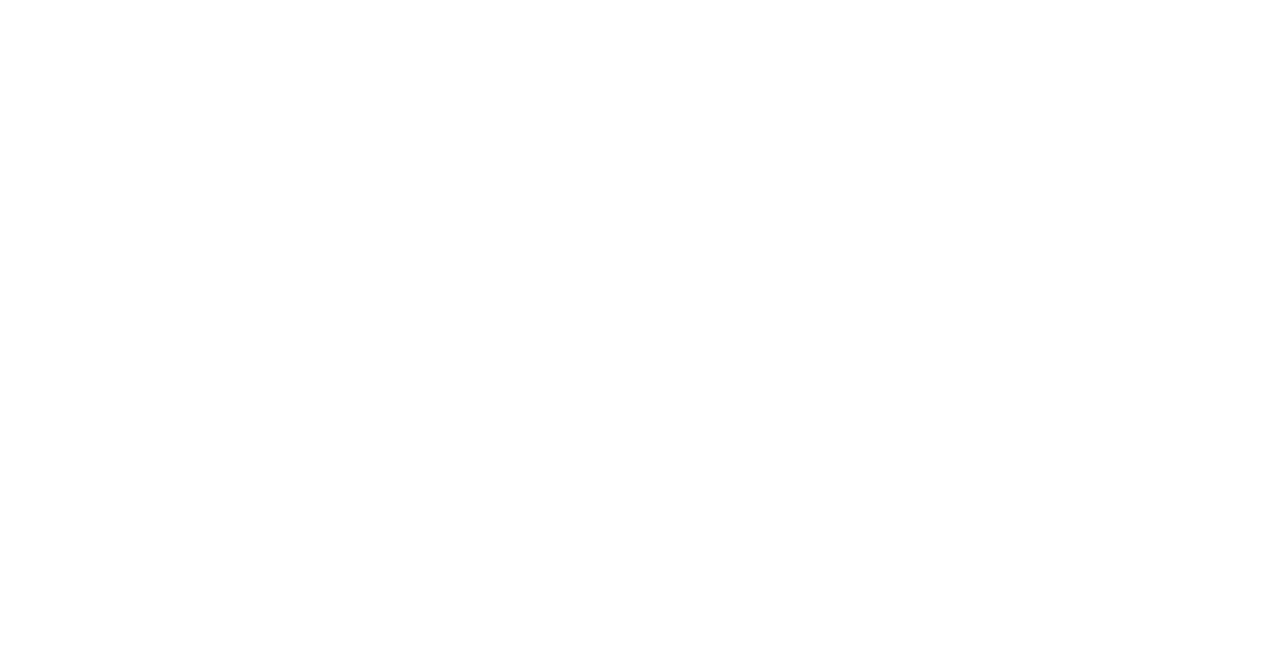
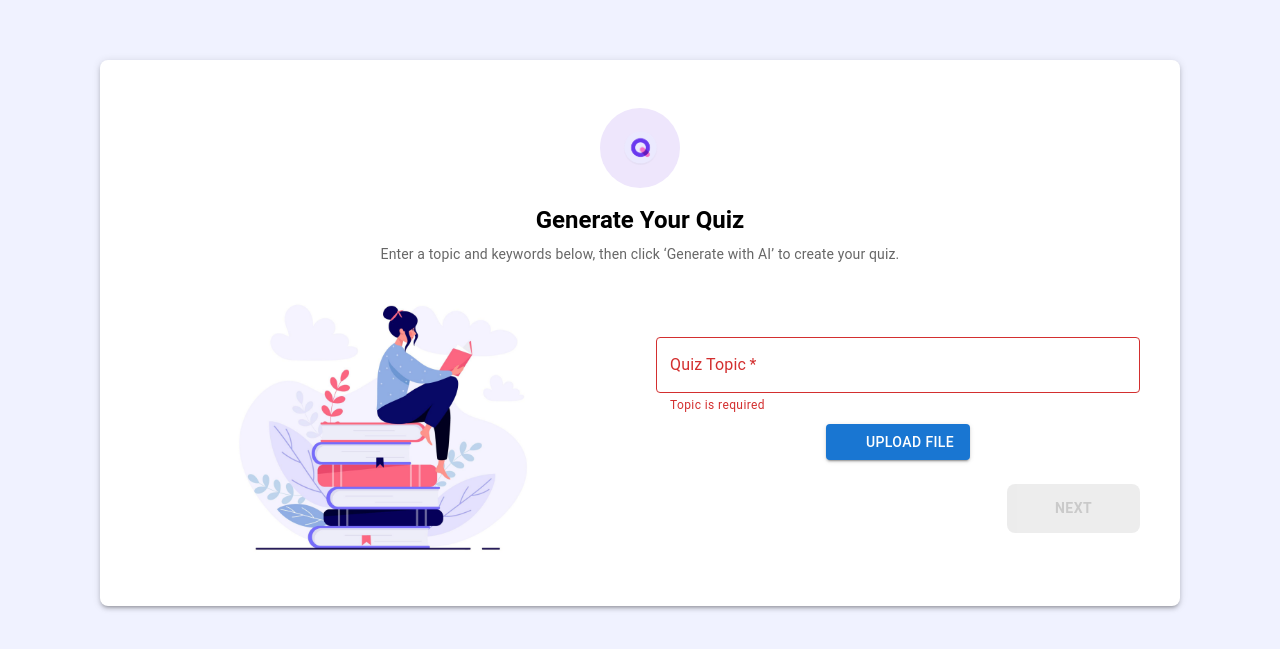
Before and after one commit to JordanovaAntoaneta/uiktp-frontend, a React (Create React App) app: page /generate-quiz in a window 1280 px wide. Before the commit this address had no page. Shown: the part 115-764 px from the top of the page. Built offline with nearby package versions, Linux system fonts and the light colour scheme; some icons are missing; a web font is replaced by a local one.

Commit message:
Updated packages and CreateQuiz page fixed

```diff
--- a/package.json
+++ b/package.json
@@ -61,7 +61,7 @@
     "@typescript-eslint/parser": "^5.62.0",
     "babel-eslint": "^10.1.0",
     "babel-jest": "^29.7.0",
-    "eslint": "^9.26.0",
+    "eslint": "^8.56.0",
     "eslint-config-react-app": "^7.0.1",
     "eslint-plugin-flowtype": "^8.0.3",
     "eslint-plugin-import": "^2.25.4",
--- a/src/App.tsx
+++ b/src/App.tsx
@@ -42,7 +42,7 @@ function App() {
         <Route path="/reset-password" element={<ResetPasswordPage />} />
         <Route path='/user-details' element={<UserDetails />} />
         <Route path='/change-password' element={<ChangePassword />} />
-        <Route path='/create-quiz' element={<CreatedQuizPage />} />
+        <Route path='/generate-quiz' element={<CreatedQuizPage />} />
         <Route path='/questions' element={<QusetionsProfPage />} />
       </Routes>
     </div>
--- a/src/components/CreatedQuizPage.tsx
+++ b/src/components/CreatedQuizPage.tsx
@@ -1,156 +1,87 @@
-import { Box, Button, TextField, Typography } from "@mui/material";
+import React, { useState, useEffect, useCallback } from "react";
+import {
+  Box, Button, TextField, Typography, Snackbar
+} from "@mui/material";
+import MuiAlert from '@mui/material/Alert';
+import CloudUploadIcon from '@mui/icons-material/CloudUpload';
+import { styled } from '@mui/material/styles';
 import illustration from "../assets/CreatedQuizPage/illustration.png";
 import glass from "../assets/CreatedQuizPage/magnifying glass.png";
+import { useNavigate } from "react-router-dom";
+import { AllUsersInterface } from "../interfaces/AllUsersInterface";
+import { CreateQuizInterface } from "../interfaces/CreateQuizInterface";
 
-import { useNavigate } from "react-router-dom";
-
-import { AllUsersInterface } from "../interfaces/AllUsersInterface";
-
-//za checkbox
-import * as React from 'react';
-import Checkbox from '@mui/material/Checkbox';
-import Autocomplete from '@mui/material/Autocomplete';
-import CheckBoxOutlineBlankIcon from '@mui/icons-material/CheckBoxOutlineBlank';
-import CheckBoxIcon from '@mui/icons-material/CheckBox';
-
-import { useState, useEffect } from "react";
-
-import { CreateQuizInterface } from "../interfaces/CreateQuizInterface";
-import { error } from "console";
-
-import CloudUploadIcon from '@mui/icons-material/CloudUpload';
-import { styled } from '@mui/material/styles';
-
-import Snackbar from '@mui/material/Snackbar';
-import MuiAlert from '@mui/material/Alert';
-
-const Input = styled('input')({
-  display: 'none',
-});
-
-
-const icon = <CheckBoxOutlineBlankIcon fontSize="small" />;
-const checkedIcon = <CheckBoxIcon fontSize="small" />;
-
+const Input = styled('input')({ display: 'none' });
 
 const CreatedQuizPage: React.FC = () => {
   const navigate = useNavigate();
 
-  //ova e za site useri
-  const [allUsers, setAllUsers] = useState<AllUsersInterface[]>([]);
-
-  //ova otposle dodadov za studenti
   const [studentUsers, setStudentUsers] = useState<AllUsersInterface[]>([]);
-
-  //ova e za text fields da mora da se popolneti pred next da se klikne
   const [topic, setTopic] = useState('');
-  const [keywords, setKeywords] = useState('');
-  const [selectedUsers, setSelectedUsers] = useState<AllUsersInterface[]>([]);
-
-  //alert deka ne e prikacen fajl
+  const [file, setFile] = useState<File | null>(null);
   const [snackbarOpen, setSnackbarOpen] = useState(false);
   const [snackbarMessage, setSnackbarMessage] = useState('');
-
-  const [file, setFile] = useState<File | null>(null);
 
   useEffect(() => {
     const fetchUsers = async () => {
       try {
-        // zemam token od localStorage
         const token = localStorage.getItem('accessToken');
-        console.log("Token:", token);
-
-        if (!token) {
-          console.error('No access token found');
-          return;
-        }
-
-
-        // pravam povik do api
+        if (!token) throw new Error('No access token found');
         const response = await fetch('http://localhost:8090/api/v1/User/all', {
-          method: 'GET',
           headers: {
-            'Authorization': `Bearer ${ token }`,
+            'Authorization': `Bearer ${token}`,
             'Content-Type': 'application/json',
           },
         });
-
-
-  if (!response.ok) {
-    throw new Error('Failed to fetch users');
+        if (!response.ok) throw new Error('Failed to fetch users');
+        const data: AllUsersInterface[] = await response.json();
+        setStudentUsers(data.filter(user => user.type === 'Student'));
+      } catch (error) {
+        setSnackbarMessage((error as Error).message || "Error fetching users");
+        setSnackbarOpen(true);
       }
-
-  const data: AllUsersInterface[] = await response.json();
-
-  //ova sega dodadov
-  setAllUsers(data);
-  const students = data.filter(user => user.type === 'Student');
-  setStudentUsers(students);
-
-  console.log("All users:", data);
-  console.log("Student users:", students);
-  //do tuka
-
-  // Step 3: Update na state so useri filtrirani
-  setAllUsers(studentUsers);
-
-  console.log("Student users:", studentUsers);
-
-} catch (error) {
-  console.error('Error fetching users:', error);
-}
-
-
     };
-
     fetchUsers();
   }, []);
 
-useEffect(() => {
-  console.log("Users:", allUsers);
-}, [allUsers]);
+  const isFormValid = topic.trim() !== '' && file !== null;
 
-//ova sea dodadov
-useEffect(() => {
-  console.log("Updated Student Users:", studentUsers);
-}, [studentUsers]);
+  const handleFileChange = useCallback((event: React.ChangeEvent<HTMLInputElement>) => {
+    const selectedFile = event.target.files?.[0];
+    if (!selectedFile) return;
+    if (selectedFile.type !== 'application/pdf') {
+      setSnackbarMessage('Only PDF files are allowed.');
+      setSnackbarOpen(true);
+      event.target.value = '';
+      return;
+    }
+    setFile(selectedFile);
+  }, []);
 
-
-
-const isFormValid = topic.trim() !== '' && file !== null
-
-
-//handleNext - Antoaneta
-const handleNext = async () => {
+  const handleNext = useCallback(async () => {
     const token = localStorage.getItem('accessToken');
     if (!token) {
       setSnackbarMessage("No access token found");
       setSnackbarOpen(true);
       return;
     }
-
     if (!file) {
       setSnackbarMessage("Please upload a PDF file before proceeding.");
       setSnackbarOpen(true);
       return;
     }
 
-  const quizPayload: CreateQuizInterface = {
-    Name: topic,
-    CreatedAt: new Date().toISOString(),
-    File: topic.toLowerCase().replace(/\s+/g, "_") + ".pdf",
-  };
+    const formData = new FormData();
+    formData.append("Name", topic);
+    formData.append("File", file);
 
     try {
-    console.log("Sending payload:", JSON.stringify(quizPayload, null, 2));
-
       const response = await fetch('http://localhost:8090/api/v1/Quiz', {
         method: 'POST',
         headers: {
           'Authorization': `Bearer ${token}`,
-        'Content-Type': 'application/json'
         },
-      body: JSON.stringify(quizPayload)
+        body: formData
       });
 
       if (!response.ok) {
@@ -159,148 +90,51 @@ const handleNext = async () => {
         setSnackbarOpen(true);
         return;
       }
-
-    const createdQuiz: CreateQuizInterface = await response.json();
-    console.log("Created quiz:", createdQuiz);
-
+      // const createdQuiz = await response.json();
       // navigate('/questions', { state: { quizId: createdQuiz.id } });
-
     } catch (error) {
       setSnackbarMessage("Error creating quiz");
       setSnackbarOpen(true);
-    console.error("Error creating quiz:", error);
     }
-};
-
-
-const handleFileChange = (event: React.ChangeEvent<HTMLInputElement>) => {
-  const selectedFile = event.target.files?.[0];
-  if (!selectedFile) return;
-
-  if (selectedFile.type !== 'application/pdf') {
-    alert('Only PDF files are allowed.');
-    event.target.value = '';
-    return;
-  }
-
-  setFile(selectedFile);
-};
-
+  }, [topic, file]);
 
   return (
-  <Box
-    sx={{
-      minHeight: "100vh",
-      width: "100%",
-      bgcolor: "#f0f2ff",
-      display: "flex",
-      justifyContent: "center",
-      alignItems: "center",
-      py: 6,
-    }}
-  >
-    <Box
-      sx={{
-        width: 1000,
-        bgcolor: "#fff",
-        borderRadius: 2,
-        boxShadow: 3,
-        px: 5,
-        py: 6,
-        display: "flex",
-        flexDirection: "column",
-        alignItems: "center",
-      }}
-    >
-      {/* Logo Circle */}
-      <Box
-        sx={{
-          width: 80,
-          height: 80,
-          borderRadius: "50%",
-          bgcolor: "#eee6fc",
-          display: "flex",
-          alignItems: "center",
-          justifyContent: "center",
-          mb: 2,
-        }}
-      >
+    <Box sx={{
+      minHeight: "100vh", width: "100%", bgcolor: "#f0f2ff",
+      display: "flex", justifyContent: "center", alignItems: "center", py: 6,
+    }}>
+      <Box sx={{
+        width: 1000, bgcolor: "#fff", borderRadius: 2, boxShadow: 3, px: 5, py: 6,
+        display: "flex", flexDirection: "column", alignItems: "center",
+      }}>
+        <Box sx={{
+          width: 80, height: 80, borderRadius: "50%", bgcolor: "#eee6fc",
+          display: "flex", alignItems: "center", justifyContent: "center", mb: 2,
+        }}>
           <img src={glass} alt="Logo" width={35} />
         </Box>
-
-      {/* Centered Title and Subtitle */}
         <Typography variant="h5" fontWeight="bold" textAlign="center" mb={1}>
           Generate Your Quiz
         </Typography>
-      <Typography
-        variant="body2"
-        color="textSecondary"
-        textAlign="center"
-        mb={4}
-        maxWidth="600px"
-      >
+        <Typography variant="body2" color="textSecondary" textAlign="center" mb={4} maxWidth="600px">
           Enter a topic and keywords below, then click ‘Generate with AI’ to create your quiz.
         </Typography>
-
-      {/* Two-column layout */}
-      <Box
-        sx={{
-          display: "flex",
-          flexDirection: "row",
-          width: "100%",
-        }}
-      >
-        {/* Left: Illustration */}
-        <Box
-          sx={{
-            flex: 1,
-            display: "flex",
-            justifyContent: "center",
-            alignItems: "center",
-            pr: 2,
-          }}
-        >
-          <img
-            src={illustration}
-            alt="Illustration"
-            style={{ width: "100%", maxWidth: "300px" }}
+        <Box sx={{ display: "flex", flexDirection: "row", width: "100%" }}>
+          <Box sx={{ flex: 1, display: "flex", justifyContent: "center", alignItems: "center", pr: 2 }}>
+            <img src={illustration} alt="Illustration" style={{ width: "100%", maxWidth: "300px" }} />
+          </Box>
+          <Box sx={{ flex: 1, display: "flex", flexDirection: "column", justifyContent: "center", pl: 2 }}>
+            <TextField
+              fullWidth label="Quiz Topic" variant="outlined" margin="normal"
+              value={topic}
+              onChange={e => setTopic(e.target.value)}
+              required
+              helperText={!topic.trim() && "Topic is required"}
+              error={!topic.trim()}
             />
-        </Box>
-
-        {/* Right: Form */}
-        <Box
-          sx={{
-            flex: 1,
-            display: "flex",
-            flexDirection: "column",
-            justifyContent: "center",
-            pl: 2,
-          }}
-        >
-          <TextField
-            fullWidth
-            label="Quiz Topic"
-            variant="outlined"
-            margin="normal"
-            //za next
-            value={topic}
-            onChange={(e) => setTopic(e.target.value)}
-            required
-          />
-
-          {/* File upload button - Antoaneta */}
             <label htmlFor="upload-pdf">
-            <Input
-              id="upload-pdf"
-              type="file"
-              accept="application/pdf"
-              onChange={handleFileChange}
-            />
-            <Button
-              variant="contained"
-              component="span"
-              startIcon={<CloudUploadIcon />}
-            >
+              <Input id="upload-pdf" type="file" accept="application/pdf" onChange={handleFileChange} />
+              <Button variant="contained" component="span" startIcon={<CloudUploadIcon />}>
                 Upload file
               </Button>
             </label>
@@ -309,37 +143,22 @@ return (
                 Selected file: {file.name}
               </Typography>
             )}
-
-          <Box sx={{ marginTop: 2 }}>
-
-          </Box>
-
-
-          {/* <Button onClick={() => navigate('/questions')} */}
-          <Button onClick={handleNext}
+            <Button
+              onClick={handleNext}
               variant="contained"
-            // za valid na next
               disabled={!isFormValid}
               sx={{
-              mt: 3,
-              bgcolor: "#8181d8",
-              borderRadius: 2,
-              fontWeight: "bold",
-              px: 6,
-              py: 1.5,
-              alignSelf: "flex-end",
-              //za valid sl dve
+                mt: 3, bgcolor: "#8181d8", borderRadius: 2, fontWeight: "bold",
+                px: 6, py: 1.5, alignSelf: "flex-end",
                 opacity: !isFormValid ? 0.6 : 1,
                 cursor: !isFormValid ? 'not-allowed' : 'pointer'
               }}
             >
               Next
             </Button>
-
           </Box>
         </Box>
       </Box>
-
       <Snackbar
         open={snackbarOpen}
         autoHideDuration={3000}
@@ -350,10 +169,8 @@ return (
           {snackbarMessage}
         </MuiAlert>
       </Snackbar>
-
-
     </Box>
   );
 };
 
-export default CreatedQuizPage;
+export default React.memo(CreatedQuizPage);
```
Also changed, not shown: src/components/GenerateQuizPage.tsx (deleted, +0 -12 lines), 1 other file (tests, documents, lock files or other folders). Lines whose indentation alone changed are shown as unchanged.
